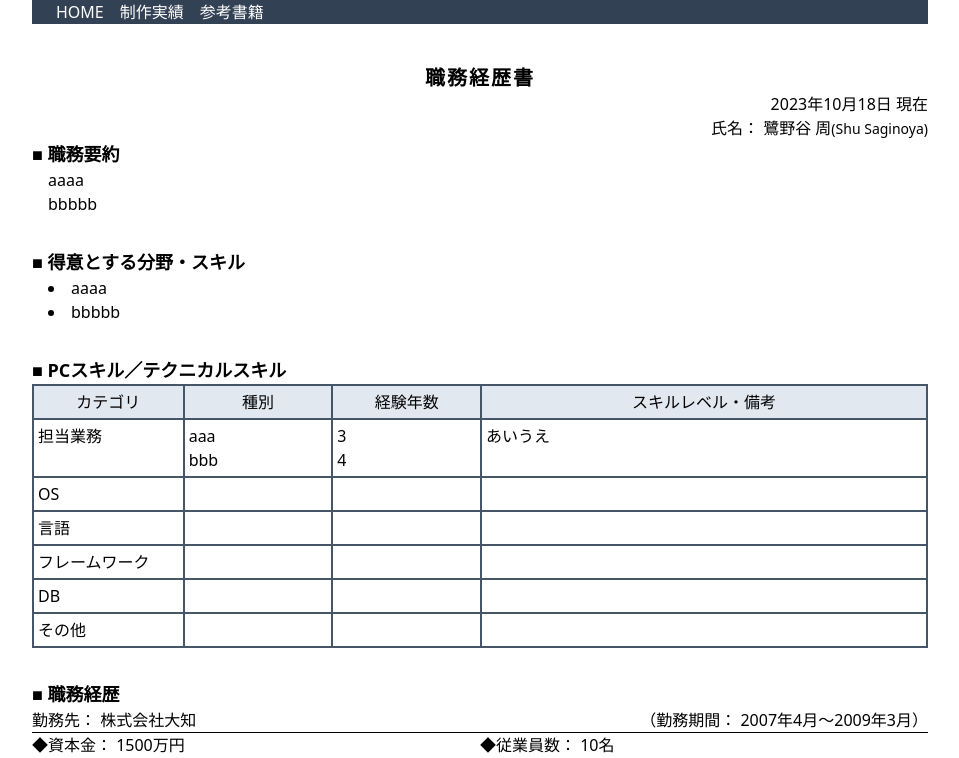
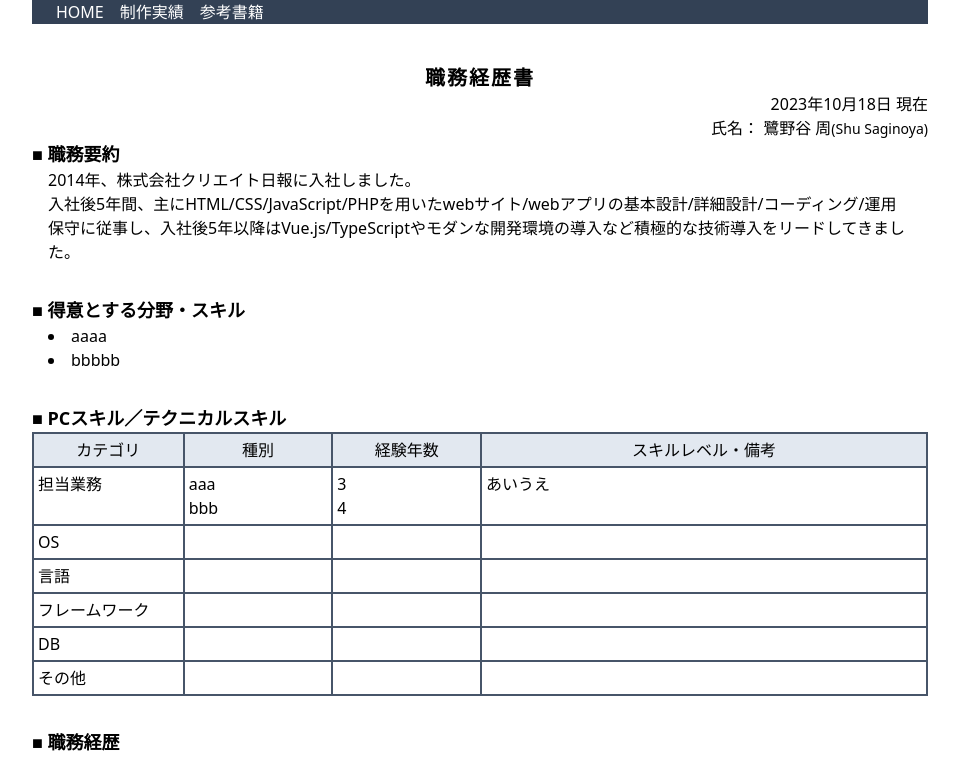
Before and after one commit to shu-saginoya/curriculum-vitae, a Vue app: page / in a window 1280 px wide. Shown: the top 758 px of the page, without its empty margins (160-1119 px from the left). Built offline with nearby package versions, Linux system fonts and the light colour scheme.

Commit message:
Update - SectionSummary

```diff
--- a/src/components/contents/SectionSummary.vue
+++ b/src/components/contents/SectionSummary.vue
@@ -3,7 +3,10 @@ import MainSection from '@/components/elements/MainSection.vue'
 import BlockSentence from '@/components/elements/BlockSentence.vue'
 
 const title = '職務要約'
-const sentence = ['aaaa', 'bbbbb']
+const sentence = [
+  '2014年、株式会社クリエイト日報に入社しました。',
+  '入社後5年間、主にHTML/CSS/JavaScript/PHPを用いたwebサイト/webアプリの基本設計/詳細設計/コーディング/運用保守に従事し、入社後5年以降はVue.js/TypeScriptやモダンな開発環境の導入など積極的な技術導入をリードしてきました。'
+]
 </script>
 
 <template>
```
